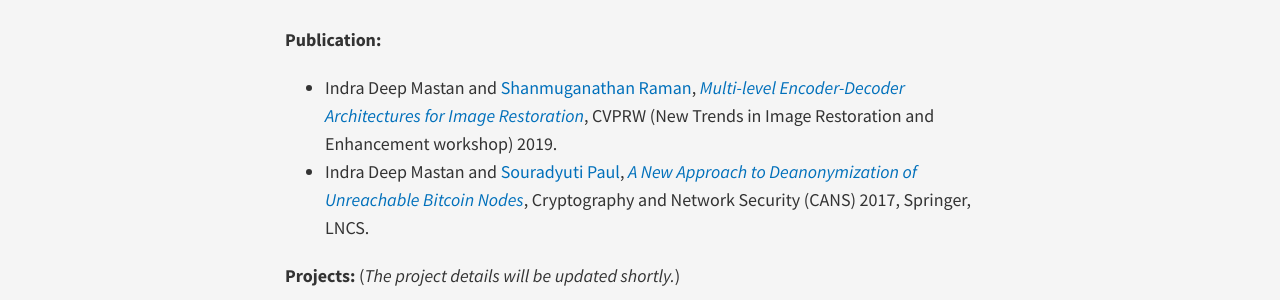
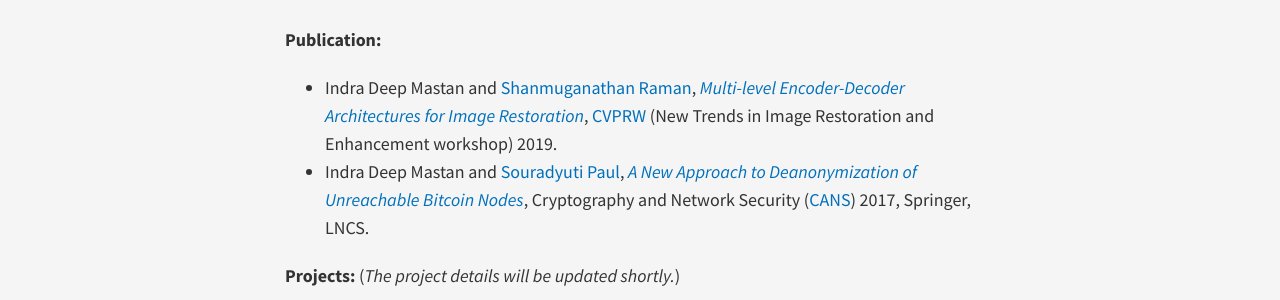
Before and after one commit to indramastan/indradeepmastan, a Jekyll site: the page built from projects/index.md, in a window 1280 px wide. Shown: the part 149-449 px from the top of the page. Built offline with Jekyll 4.4.1, drawn with Linux system fonts in a browser that asks for light colours; nearby versions of some CDN libraries; part of the change alters nothing that is shown.

```diff
--- a/projects/index.md
+++ b/projects/index.md
@@ -3,8 +3,8 @@ layout: page
 title:
 ---
 **Publication:**
-- Indra Deep Mastan and [Shanmuganathan Raman](https://people.iitgn.ac.in/~shanmuga/), *[Multi-level Encoder-Decoder Architectures for Image Restoration](https://arxiv.org/pdf/1905.00322.pdf)*, CVPRW (New Trends in Image Restoration and Enhancement workshop) 2019.
-- Indra Deep Mastan and [Souradyuti Paul](http://souradyuti.com/), *[A New Approach to Deanonymization of Unreachable Bitcoin Nodes](https://eprint.iacr.org/2018/243.pdf)*, Cryptography and Network Security (CANS) 2017, Springer, LNCS.
+- Indra Deep Mastan and [Shanmuganathan Raman](https://people.iitgn.ac.in/~shanmuga/), *[Multi-level Encoder-Decoder Architectures for Image Restoration](https://arxiv.org/pdf/1905.00322.pdf)*, [CVPRW](http://www.vision.ee.ethz.ch/ntire19/) (New Trends in Image Restoration and Enhancement workshop) 2019.
+- Indra Deep Mastan and [Souradyuti Paul](http://souradyuti.com/), *[A New Approach to Deanonymization of Unreachable Bitcoin Nodes](https://eprint.iacr.org/2018/243.pdf)*, Cryptography and Network Security ([CANS](http://crypto.ie.cuhk.edu.hk/cans17/)) 2017, Springer, LNCS.
 
 **Projects:** (*The project details will be updated shortly.*)
 
```
